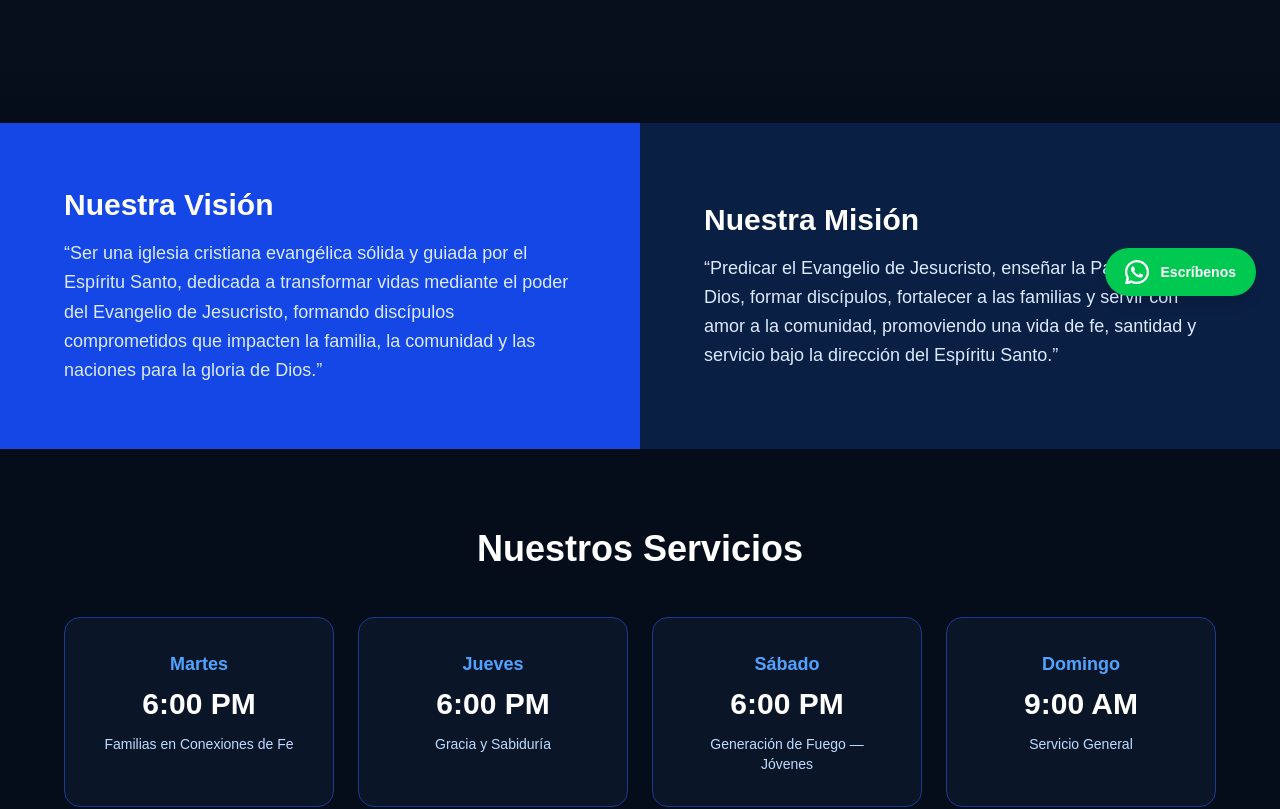
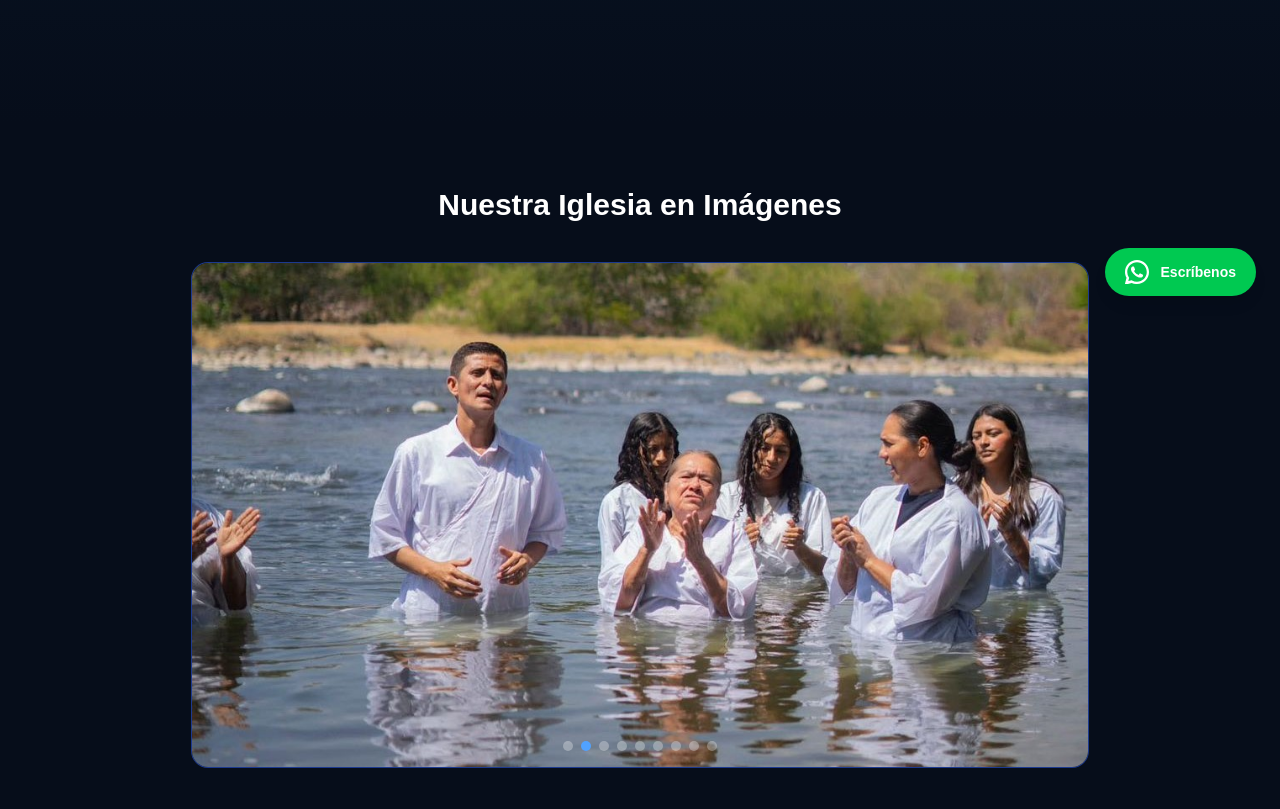
Before and after one commit to Sosagz09/shekinah-church, a Next.js app: page / in a window 1280 px wide. Shown: the part 480-1289 px from the top of the page. Built offline with nearby package versions, Linux system fonts and the light colour scheme.

Commit message:
componente nuevo, inicio con carrusel

```diff
--- a/src/app/page.js
+++ b/src/app/page.js
@@ -1,4 +1,6 @@
 import Navbar from "@/components/Navbar";
+import Carrusel from "@/components/Carrusel";
+
 
 export default function Home() {
   return (
@@ -17,6 +19,9 @@ export default function Home() {
           Únete a nosotros
         </a>
       </section>
+
+         {/* Carrusel de fotos */}
+      <Carrusel />
 
       {/* Visión y Misión */}
       <section className="grid grid-cols-1 md:grid-cols-2 gap-0">
--- /dev/null
+++ b/src/components/Carrusel.js
@@ -0,0 +1,42 @@
+"use client";
+import { useState, useEffect } from "react";
+
+export default function Carrusel() {
+  const fotos = [1, 2, 3, 4, 5, 6, 7, 8, 9];
+  const [actual, setActual] = useState(0);
+
+  useEffect(() => {
+    const timer = setInterval(() => {
+      setActual((prev) => (prev + 1) % fotos.length);
+    }, 4000);
+    return () => clearInterval(timer);
+  }, [fotos.length]);
+
+  return (
+    <section className="py-16 px-8 bg-[#060d1a]">
+      <h2 className="text-3xl font-bold text-white text-center mb-10">Nuestra Iglesia en Imágenes</h2>
+      <div className="max-w-4xl mx-auto relative rounded-2xl overflow-hidden ring-1 ring-blue-900" style={{ aspectRatio: '16/9' }}>
+        {fotos.map((num, i) => (
+          <img
+            key={num}
+            src={`/${num}.jpeg`}
+            alt={`Foto ${num}`}
+            className="absolute inset-0 w-full h-full object-cover transition-opacity duration-1000"
+            style={{ opacity: i === actual ? 1 : 0 }}
+          />
+        ))}
+
+        {/* Puntos indicadores */}
+        <div className="absolute bottom-4 left-0 w-full flex justify-center gap-2">
+          {fotos.map((_, i) => (
+            <button
+              key={i}
+              onClick={() => setActual(i)}
+              className={`w-2.5 h-2.5 rounded-full transition-colors ${i === actual ? 'bg-blue-400' : 'bg-white/30'}`}
+            />
+          ))}
+        </div>
+      </div>
+    </section>
+  );
+}
```
